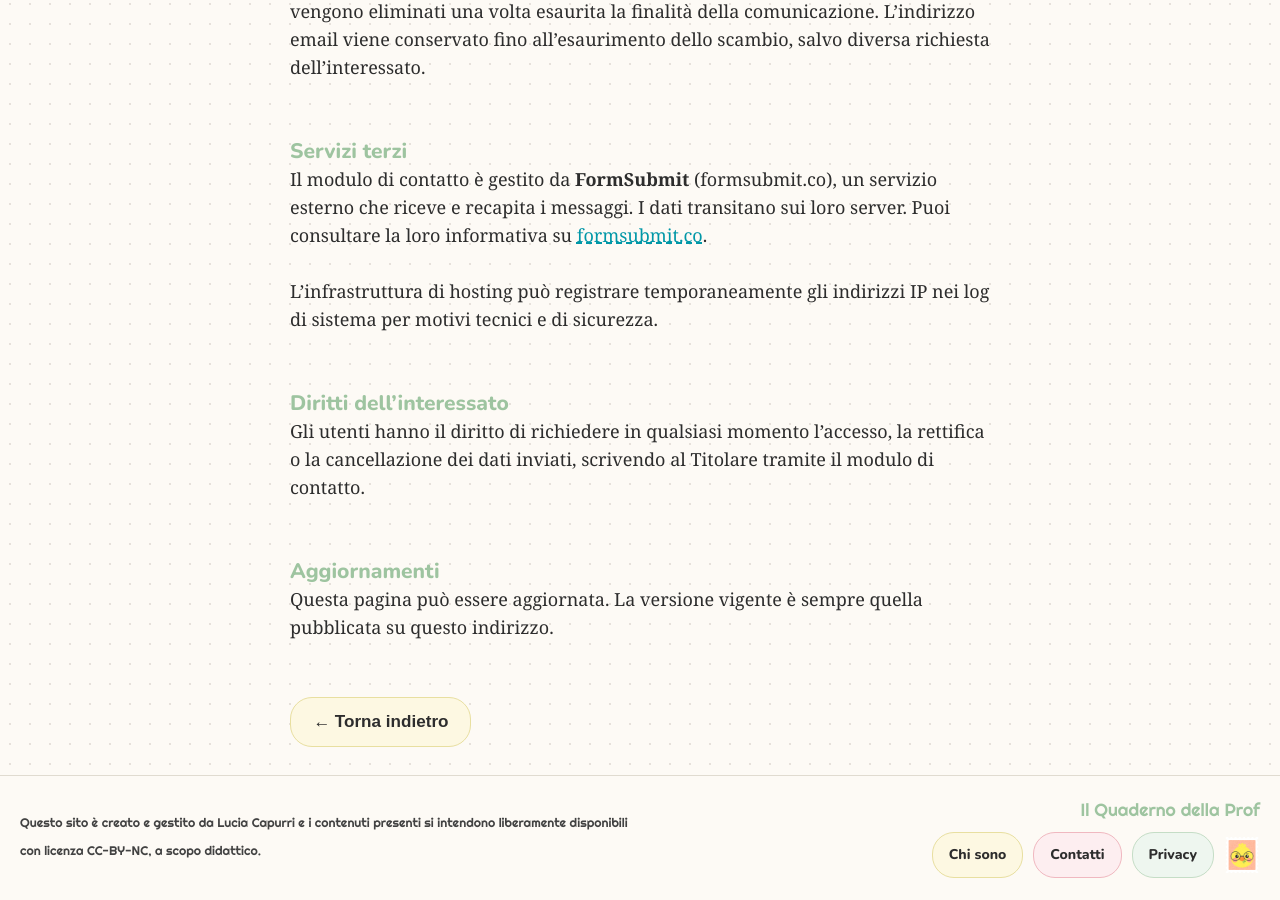
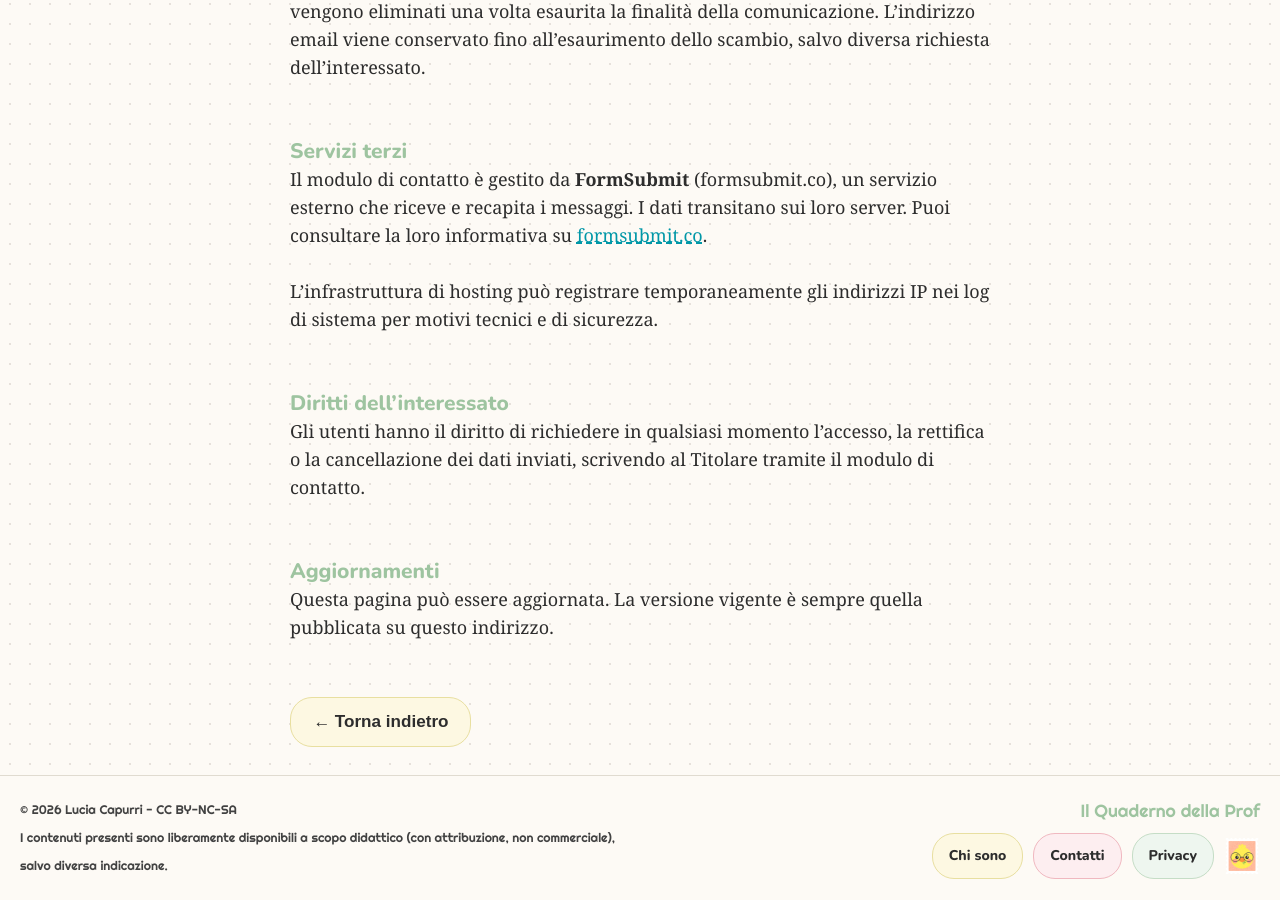
Before and after one commit to ilquadernodellaprof/ilquadernodellaprof.github.io, a Jekyll site: the page built from privacy.md, in a window 1280 px wide and 900 px high, scrolled down 790 px. Built offline with Jekyll 4.4.1, drawn with Linux system fonts in a browser that asks for light colours.

Commit message:
Update footer.html
Update footer

```diff
--- a/_includes/footer.html
+++ b/_includes/footer.html
@@ -2,7 +2,7 @@
   <div class="footer-inner">
     <div class="footer-left">
       <p class="footer-attribution">
-        Questo sito è creato e gestito da Lucia Capurri e i contenuti presenti si intendono liberamente disponibili con licenza CC-BY-NC, a scopo didattico.
+        © 2026 Lucia Capurri - CC BY-NC-SA <br> I contenuti presenti sono liberamente disponibili a scopo didattico (con attribuzione, non commerciale), salvo diversa indicazione.
       </p>
     </div>
     <div class="footer-right">
```
